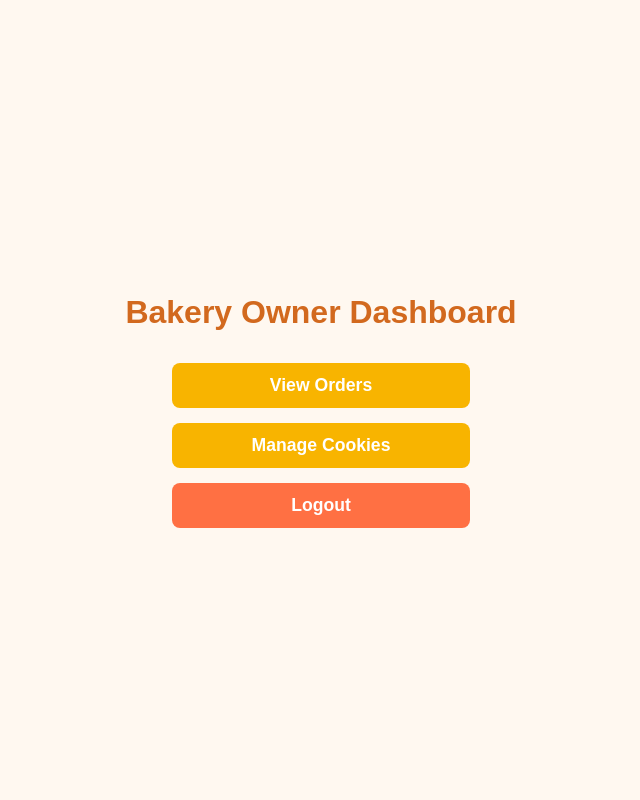
After one commit to vineetnv/astralbakery, a Flask app: page /dashboard in a window 1280 px wide. The commit adds this page. Shown: the whole page, without its empty margins (319-959 px from the left). Run offline with Flask 3, Linux system fonts and the light colour scheme; the visitor is signed in with stand-in values (Sample User, id 1).

Commit message:
updated app; added logout message; created dashboard

```diff
--- a/app.py
+++ b/app.py
@@ -1,5 +1,5 @@
 import csv
-from flask import Flask, render_template, request, redirect, url_for, session
+from flask import Flask, render_template, request, redirect, url_for, session, flash
 
 app = Flask(__name__)
 app.secret_key = "supersecretkey123"  # Change this to a secure random string
@@ -57,11 +57,26 @@ def login_page():
         # Replace with your friend's credentials
         if username == 'bakeryowner' and password == 'cookie123':
             session['logged_in'] = True
-            return redirect(url_for('orders_page'))
+            return redirect(url_for('dashboard'))
         else:
             return "Incorrect username or password. Try again."
 
     return render_template('login.html')
+
+# ------------------------
+# Dashboard (Bakery Owner Homepage)
+# ------------------------
+@app.route('/dashboard')
+def dashboard():
+    if not session.get('logged_in'):
+        return redirect(url_for('login_page'))
+    return render_template('dashboard.html')
+
+@app.route('/manage-cookies')
+def manage_cookies():
+    if not session.get('logged_in'):
+        return redirect(url_for('login_page'))
+    return render_template('manage.html')
 
 # ------------------------
 # Logout
@@ -69,6 +84,7 @@ def login_page():
 @app.route('/logout')
 def logout_page():
     session.pop('logged_in', None)
+    flash("Successfully logged out")
     return redirect(url_for('home'))
 
 # ------------------------
--- /dev/null
+++ b/templates/dashboard.html
@@ -0,0 +1,66 @@
+<!DOCTYPE html>
+<html lang="en">
+<head>
+    <meta charset="UTF-8">
+    <meta name="viewport" content="width=device-width, initial-scale=1.0">
+    <title>Bakery Owner Dashboard</title>
+    <style>
+        body {
+            font-family: 'Arial', sans-serif;
+            background-color: #fff8f0;
+            color: #3e2723;
+            display: flex;
+            flex-direction: column;
+            align-items: center;
+            justify-content: center;
+            height: 100vh;
+            margin: 0;
+        }
+
+        h1 {
+            color: #d2691e;
+            margin-bottom: 2rem;
+        }
+
+        .button-container {
+            display: flex;
+            flex-direction: column;
+            gap: 15px;
+        }
+
+        .button {
+            background-color: #f8b400;
+            color: white;
+            padding: 12px 24px;
+            border-radius: 8px;
+            text-decoration: none;
+            font-size: 1.1rem;
+            font-weight: bold;
+            transition: background-color 0.2s ease;
+            text-align: center;
+            width: 250px;
+        }
+
+        .button:hover {
+            background-color: #e59400;
+        }
+
+        .logout {
+            background-color: #ff7043;
+        }
+
+        .logout:hover {
+            background-color: #e64a19;
+        }
+    </style>
+</head>
+<body>
+    <h1>Bakery Owner Dashboard</h1>
+
+    <div class="button-container">
+        <a href="{{ url_for('orders_page') }}" class="button">View Orders</a>
+        <a href="{{ url_for('manage_cookies') }}" class="button">Manage Cookies</a>
+        <a href="{{ url_for('logout_page') }}" class="button logout">Logout</a>
+    </div>
+</body>
+</html>
```
Also changed, not shown: templates/index.html (+12 -0 lines), templates/manage.html (added, +13 -0 lines), templates/orders.html (+15 -5 lines).
